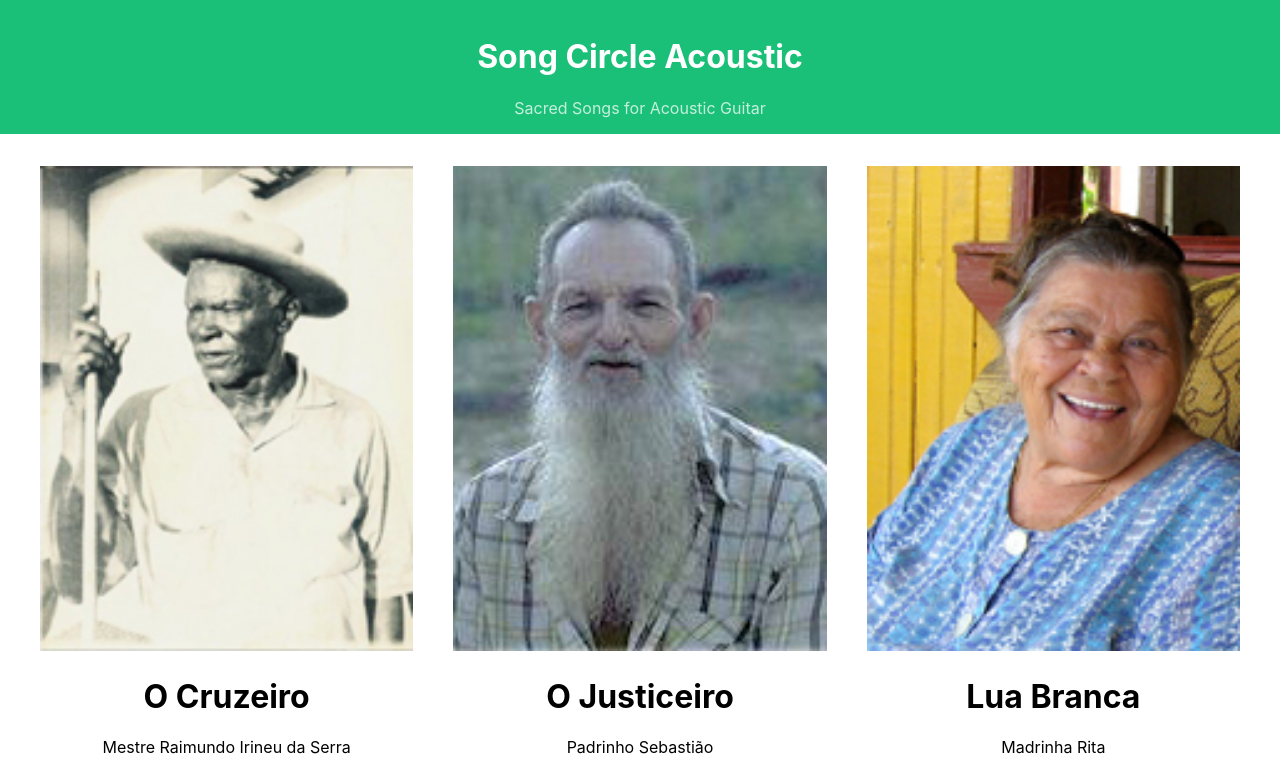
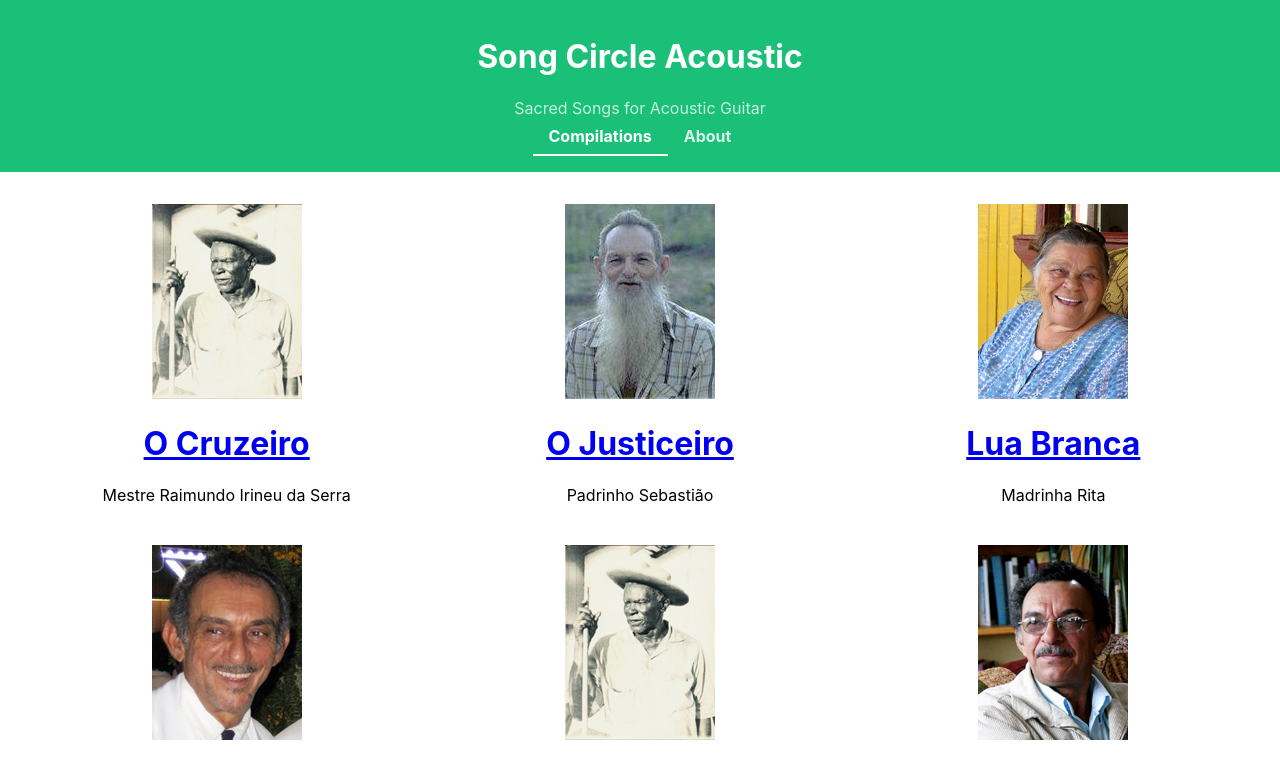
Before and after one commit to stasi815/Song-Circle-Acoustic, a React (Create React App) app: page / in a window 1280 px wide. Shown: the top 769 px of the page. Built offline with nearby package versions, Linux system fonts and the light colour scheme.

Commit message:
[update] compilation detail pages, about and footer components

```diff
--- a/package.json
+++ b/package.json
@@ -8,6 +8,7 @@
     "@testing-library/user-event": "^7.1.2",
     "react": "^16.13.1",
     "react-dom": "^16.13.1",
+    "react-router-dom": "^5.1.2",
     "react-scripts": "3.4.1"
   },
   "scripts": {
--- a/public/index.html
+++ b/public/index.html
@@ -24,7 +24,7 @@
       work correctly both with client-side routing and a non-root public URL.
       Learn how to configure a non-root public URL by running `npm run build`.
     -->
-    <title>React App</title>
+    <title>Song Circle</title>
   </head>
   <body>
     <noscript>You need to enable JavaScript to run this app.</noscript>
--- a/src/About.js
+++ b/src/About.js
@@ -0,0 +1,12 @@
+import React from 'react'
+
+function About() {
+  return (
+    <div>
+      <h1>About Song Circle Acoustic</h1>
+      <p>The power of music is undeniable. Songs are used to motivate action, calm sorrows and inspire deep emotion. The modern day use of music is ubiquitous but music has had a place in the human experience since time immemorial. For centuries the chanting of sacred sanskrit tones, or mantras, has been practiced in the Eastern traditions to bring spiritual practitioners into states of spiritual bliss. The sound of "om" reflects the peaceful hum of all creation in the universe. Indigenous peoples throughout the globe have utilized the power of music to evoke transcendant states of communion with nature from within their people. This ancient way of showing reverence to sacred music is still practiced today. One such tradition that honors the application of sacred music for spiritual purposes is the music-based religion of the Santo Daime. Founded in Brazil by Mestre Raimundo Irineu da Serra, the Santo Daime tradition transmits its esoteric spiritual teachings through the music that its practitioners receive from transcendant states of spiritual communion with Divine energy. Here is a resource for the study of some of that music for the acoustic guitar. Enjoy!</p>
+    </div>
+  )
+}
+
+export default About
--- a/src/App.js
+++ b/src/App.js
@@ -1,17 +1,25 @@
 import React from 'react';
-import logo from './logo.svg';
+import { HashRouter as Router, Route } from 'react-router-dom';
 import './App.css';
 import Title from './Title';
 import Footer from './Footer';
-import CompilationsList from './CompliationsList'
+import CompilationsList from './CompliationsList';
+import About from './About';
+import CompilationDetails from './CompilationDetails';
+
 
 function App() {
   return (
-    <div className="App">
-      <Title />
-      <CompilationsList />
-      <Footer />
-    </div>
+    <Router>
+      <div className="App">
+        <Title />
+        <Route exact path='/' component={CompilationsList} />
+        <Route path="/about" component={About} />
+        <Route path="/details/:id" component={CompilationDetails} />
+
+        <Footer />
+      </div>
+    </Router>
   );
 }
 
--- a/src/Compilation.js
+++ b/src/Compilation.js
@@ -1,14 +1,21 @@
 import React from 'react';
 import './Compilation.css';
+import { Link } from 'react-router-dom';
 import data from './collections.json';
 
 
 function Compilation(props) {
-    const { title, person, image } = props
+    const { title, person, image, id } = props
     return (
         <div className="Compilation">
-            <img src={`${process.env.PUBLIC_URL}images/${image}`} width='auto' height='auto' alt='alt image'/>
-            <h1>{title}</h1>
+            <Link to={`/details/${id}`}>
+                <img src={`${process.env.PUBLIC_URL}images/${image}`} width='auto' height='auto' alt='alt image'/>
+            </Link>
+            <h1>
+                <Link to={`/details/${id}`}>
+                    {title}
+                </Link>
+            </h1>
             <div>{person}</div>
         </div>
     )
--- /dev/null
+++ b/src/CompilationDetails.js
@@ -0,0 +1,23 @@
+import React from 'react';
+import data from './collections.json';
+
+function CompilationDetails(props) {
+  const { id } = props.match.params // Location index
+  const { images, title, person } = data[id]
+
+  return (
+    <div>
+      <div>
+        <img src={`${process.env.PUBLIC_URL}images/${images[0]}`} />
+      </div>
+
+      <div>
+        <h1>{ title }</h1>
+        <p>{ person }</p>
+      </div>
+
+    </div>
+  )
+}
+
+export default CompilationDetails
--- a/src/CompliationsList.js
+++ b/src/CompliationsList.js
@@ -3,12 +3,14 @@ import Compilation from './Compilation';
 import './CompilationsList.css';
 import data from './collections.json';
 
-const compilations = data.map((obj) => {
+const compilations = data.map(({ title, person, images }, i) => {
     return (
     <Compilation
-        title={obj.title}
-        person={obj.person}
-        image={obj.images[0]}
+        id={i}
+        key={title}
+        title={title}
+        person={person}
+        image={images[0]}
     />
     )
 })
--- a/src/Title.css
+++ b/src/Title.css
@@ -12,3 +12,16 @@
 .Title-Subtitle {
     color: rgba(255, 255, 255, 0.75);
   }
+
+  .nav-link {
+    display: inline-block;
+    padding: 0.5em 1em;
+    color: rgba(255, 255, 255, 0.835);
+    font-weight: bold;
+    text-decoration: none;
+  }
+
+  .nav-link-active {
+    color: #fff;
+    border-bottom: 2px solid;
+  }
--- a/src/Title.js
+++ b/src/Title.js
@@ -1,5 +1,6 @@
-import React from 'react'
-import './Title.css'
+import React from 'react';
+import { NavLink } from 'react-router-dom';
+import './Title.css';
 
 function Title() {
     return (
@@ -7,6 +8,12 @@ function Title() {
             <header>
                 <h1>Song Circle Acoustic</h1>
                 <div className="Title-Subtitle">Sacred Songs for Acoustic Guitar</div>
+                <div>
+                <NavLink className="nav-link"  activeClassName="nav-link-active"
+                exact to="/">Compilations</NavLink>
+                <NavLink className="nav-link"  activeClassName="nav-link-active"
+                to="/about">About</NavLink>
+                </div>
             </header>
         </div>
     )
```
Also changed, not shown: 2 other files (tests, documents, lock files or other folders).
